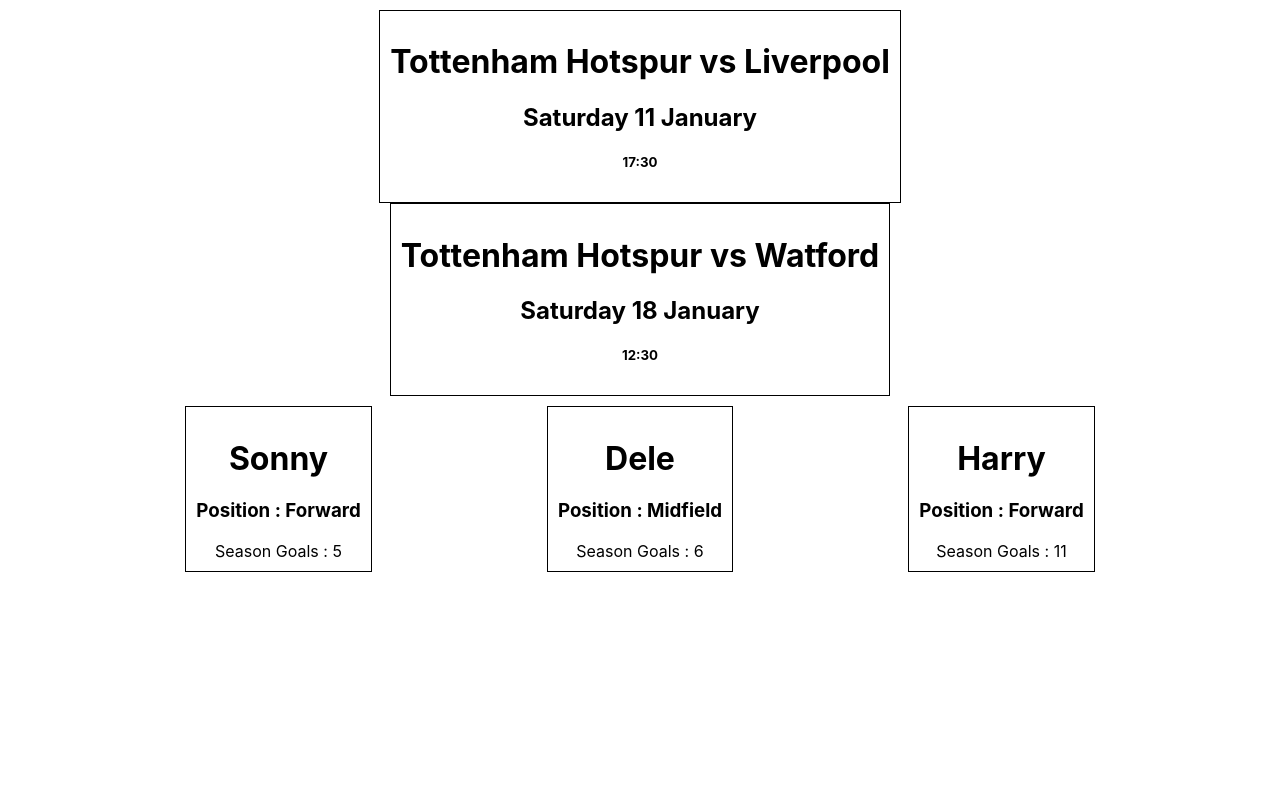
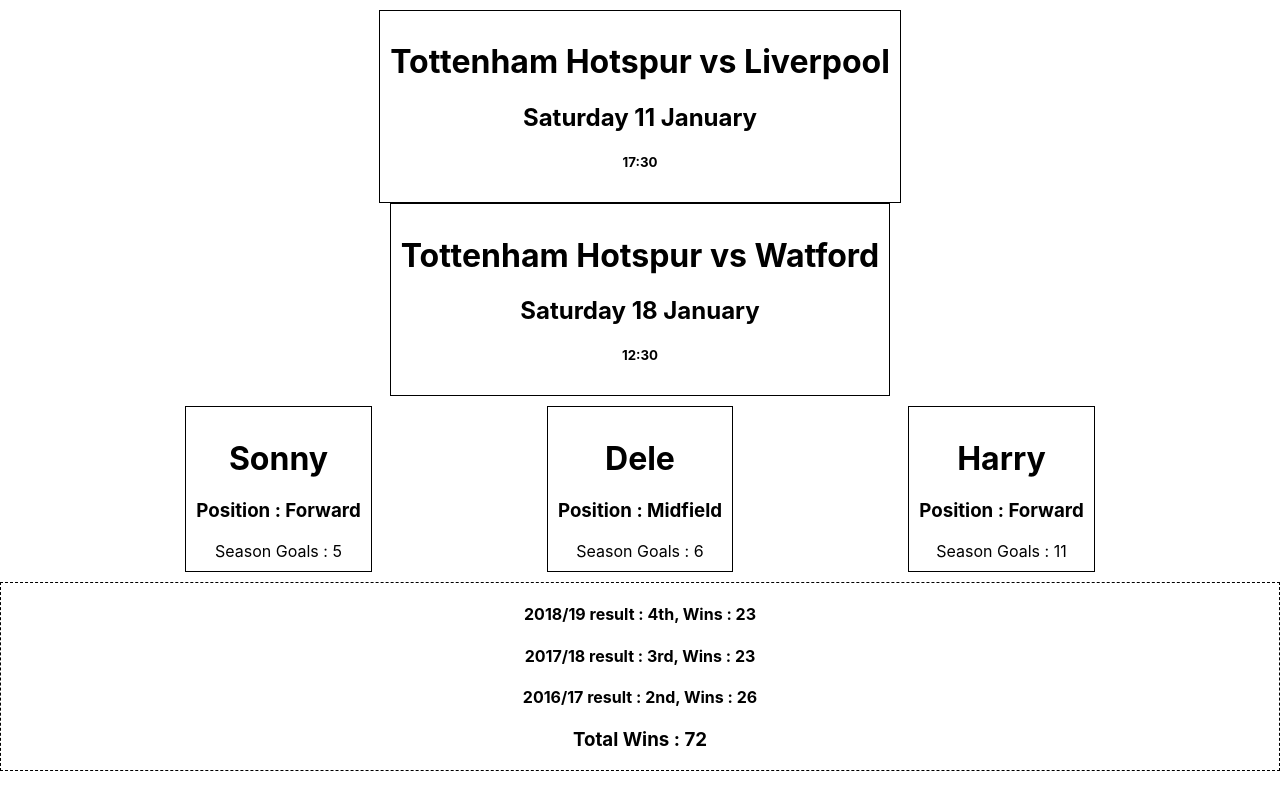
Before and after one commit to KainyRyu/ReactJS, a React (Create React App) app: page / in a window 1280 px wide. Built offline with nearby package versions, Linux system fonts and the light colour scheme.

Commit message:
+ for loop in a component

```diff
--- a/src/App.css
+++ b/src/App.css
@@ -26,3 +26,7 @@
   border:black 1px solid;
   width: 1 flex;
 }
+
+.results {
+  border: black 1px dashed;
+}
--- a/src/App.js
+++ b/src/App.js
@@ -8,6 +8,8 @@
 import './App.css';
 
 function App() {
+  let results = ['4th', '3rd','2nd'];
+  let wins = [23, 23, 26];
   return (
     <div className="App">
       <div className='matches'>
@@ -19,6 +21,7 @@
       <AddAttribute title='Dele' position='Midfield' score='6'  />
       <AddAttribute title='Harry' position='Forward' score='11' />
       </div>
+      <Tottenham results={results} wins={wins} />
     </div>
   );
 }
@@ -46,5 +49,23 @@
   )
 }
 
+function Tottenham ({results, wins}){
+
+  let [fourth,third, second] = results;
+  let totalWins = 0
+  for (let i = 0; i < wins.length; i++) {
+    totalWins += wins[i];
+  }
+  return (
+    <div className='results'>
+      <h4>2018/19 result : {fourth}, Wins : {wins[0]} </h4>
+      <h4>2017/18 result : {third}, Wins : {wins[1]} </h4>
+      <h4> 2016/17 result : {second}, Wins : {wins[2]} </h4>
+      {/* <h3> Total : {wins[0] + wins[1]+ wins[2]}</h3> */}
+      <h3>Total Wins : {totalWins}</h3>
+    </div>
+  )
+}
+
 
 export default App;
```
